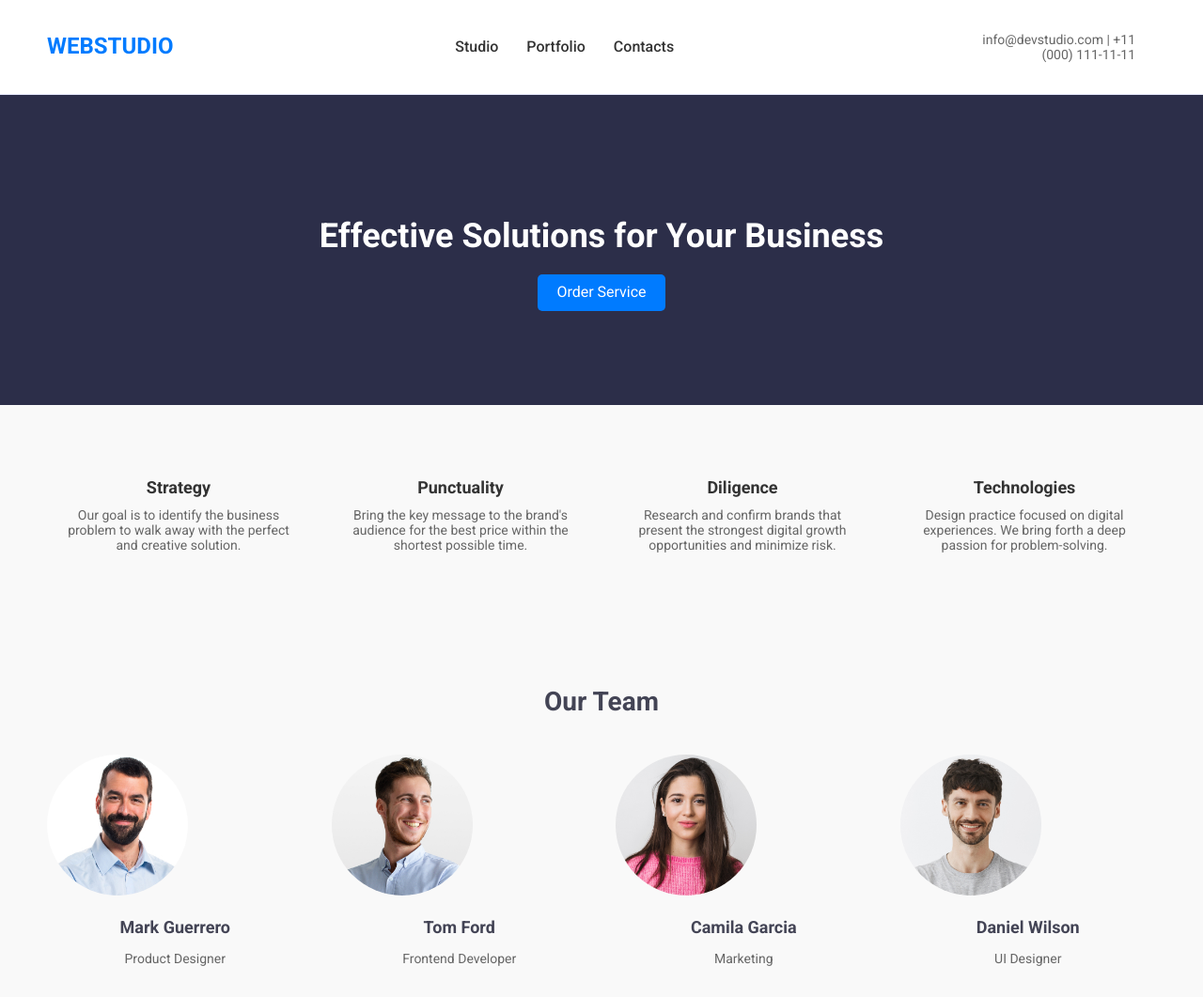
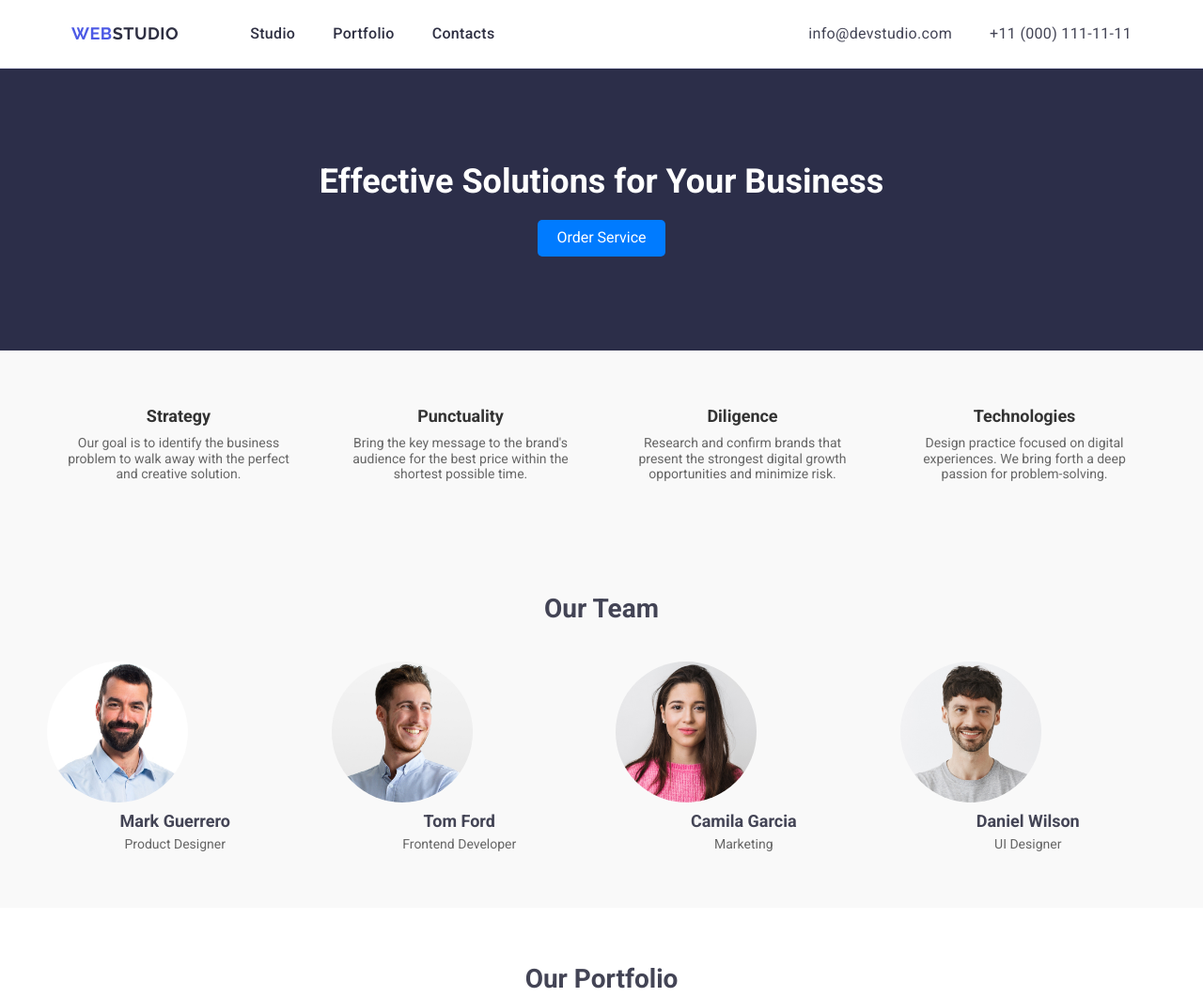
Before and after one commit to KateLin1998/goit-markup-hw-03, a plain HTML site: page index.html in a window 1280 px wide. Shown: the top 1061 px of the page at 94% size. Drawn offline with nearby package versions, Linux system fonts and the light colour scheme.

Commit message:
...
....

```diff
--- a/css/styles.css
+++ b/css/styles.css
@@ -1,65 +1,118 @@
 body {
-    font-family: Roboto, sans-serif;
+    font-family: 'Roboto', sans-serif;
     color: #434455;
-    background-color: #ffffff;
-
+    background-color: #fff;
 }
 
 
-
-.head {
-    background-color: #ffffff;
-    padding: 20px 50px;
-    display: flex;
-    justify-content: space-between;
-    align-items: center;
-    border-bottom: 1px solid #e7e9fc;
-}
-
-.container {
-    width: 1158px;
-}
-
-.navbar {
-    display: flex;
-    justify-content: space-between;
-    align-items: center;
-    width: 100%;
-}
-
-.navbar .logo {
-    font-size: 24px;
-    font-weight: bold;
-    color: #007bff;
-}
-
-.navbar nav {
-    flex-grow: 1;
-    text-align: center;
-}
-
-.navbar ul {
-    list-style: none;
-    display: flex;
-    justify-content: center;
+ul,
+ol {
+    list-style-type: none;
     margin: 0;
     padding: 0;
 }
 
-.navbar ul li {
-    margin: 0 15px;
+h1,
+h2,
+h3,
+h4,
+h5,
+h6,
+p {
+    margin: 0;
 }
 
-.navbar ul li a {
+a {
     text-decoration: none;
-    color: #333;
-    font-weight: 500;
 }
 
-.contact-info {
-    text-align: right;
-    font-size: 14px;
-    color: #666;
+
+.container {
+    max-width: 1158px;
+    padding: 0 15px;
+    margin: 0 auto;
+}
+
+/* header */
+
+.page-header {
+    border-bottom: 1px solid #e7e9fc;
+}
+
+.header-container {
+    display: flex;
+    align-items: center;
+}
+
+.header-nav {
+    display: flex;
+    align-items: center;
+}
+
+.logo {
+    font-family: 'Raleway', sans-serif;
+    font-weight: 700;
+    font-size: 18px;
+    line-height: 1.17;
+    letter-spacing: 0.03em;
+    text-transform: uppercase;
+    color: #4d5ae5;
+}
+
+.header-logo {
+    padding: 24px 0;
+    margin-right: 76px;
+}
+
+.header-logo .logo-part {
+    color: #2e2f42;
+}
+
+.footer-logo .logo-part {
+    color: #f4f4fd;
+}
+
+.nav-list {
+    display: flex;
+    align-items: center;
+    gap: 40px;
+}
+
+.nav-link {
+    display: block;
+    padding: 24px 0;
+    font-weight: 500;
+    font-size: 16px;
+    line-height: 1.5;
+    letter-spacing: 0.02em;
+    color: #2e2f42;
+}
+
+.contacts {
+    font-style: normal;
+    margin-left: auto;
+}
+
+.contacts-list {
+    display: flex;
+    align-items: center;
+    gap: 40px;
+}
+
+.contacts-link {
+    display: block;
+    padding: 24px 0;
+    font-size: 16px;
+    line-height: 1.5;
+    letter-spacing: 0.02em;
+    color: #434455;
+}
+
+.nav-link:hover,
+.nav-link:focus,
+.contacts-link:hover,
+.contacts-link:focus {
+    color: #404bbf;
 }
 
 .hero {
--- a/index.html
+++ b/index.html
@@ -24,25 +24,31 @@
         rel="stylesheet">
 </head>
 <body>
-<section>
-    <header class="head">
-            <div class="container">
-        <div class="navbar">
-            <div class="logo">WEBSTUDIO</div>
-            <nav class="container">
-                <ul>
-                    <li><a href="#">Studio</a></li>
-                    <li><a href="#">Portfolio</a></li>
-                    <li><a href="#">Contacts</a></li>
+    <header class="page-header">
+        <div class="container header-container">
+            <nav class="header-nav">
+                <a class="logo header-logo" href="./index.html">Web<span class="logo-part">Studio</span></a>
+                <ul class="nav-list">
+                    <li class="nav-item">
+                        <a class="nav-link" href="./index.html">Studio</a>
+                    </li>
+                    <li class="nav-item"><a class="nav-link" href="">Portfolio</a></li>
+                    <li class="nav-item"><a class="nav-link" href="">Contacts</a></li>
                 </ul>
             </nav>
-            <div class="contact-info">
-                <p>info@devstudio.com | +11 (000) 111-11-11</p>
-            </div>
+
+            <address class="contacts">
+                <ul class="contacts-list">
+                    <li class="contacts-item">
+                        <a class="contacts-link" href="mailto:info@devstudio.com">info@devstudio.com</a>
+                    </li>
+                    <li class="contacts-item">
+                        <a class="contacts-link" href="tel:+110001111111">+11 (000) 111-11-11</a>
+                    </li>
+                </ul>
+            </address>
         </div>
-    </div>
     </header>
-</section>
 
     <section class="hero">
         <h1>Effective Solutions for Your Business</h1>
```
